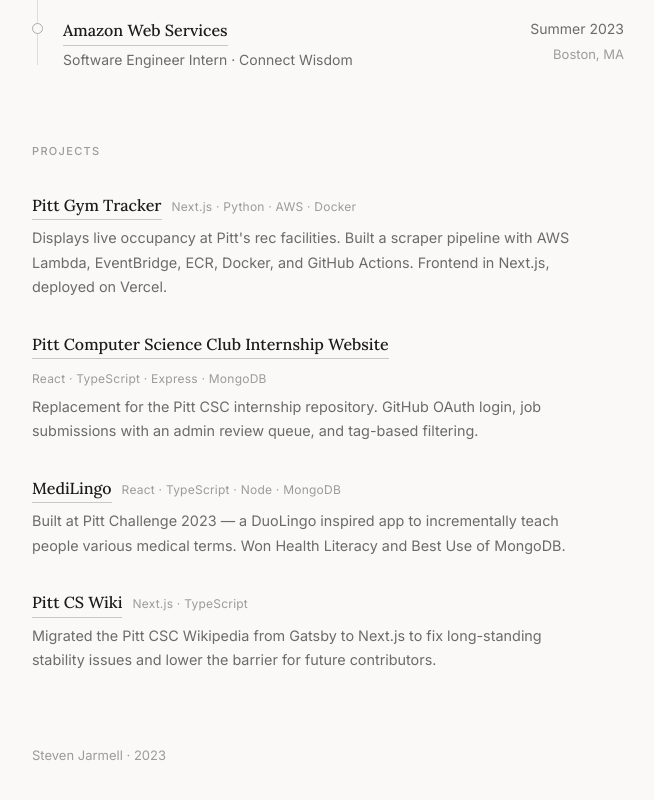
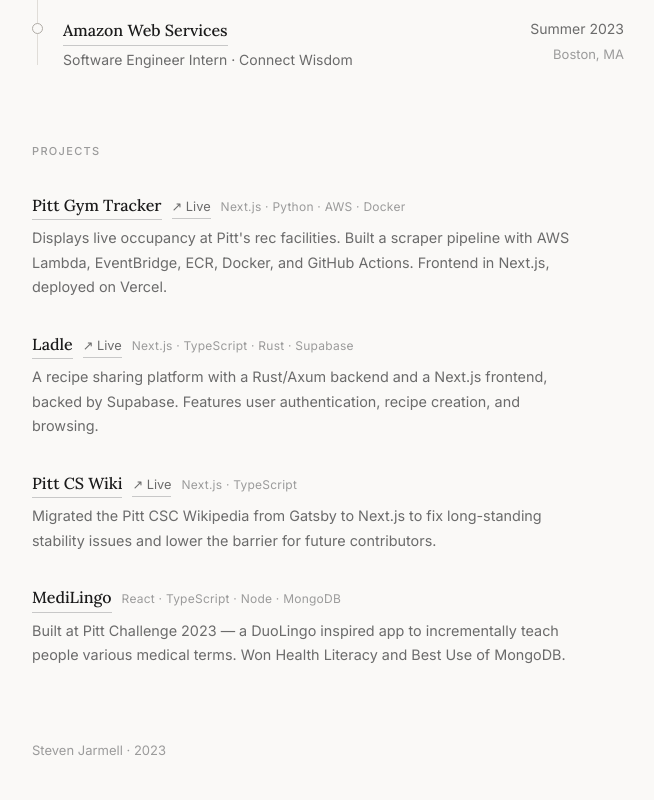
Before and after one commit to Steven-Jarmell/Steven-Jarmell.github.io, a React (Vite) app: page / in a window 1280 px wide. Shown: the part 618-1418 px from the top of the page, without its empty margins (312-966 px from the left). Built offline with nearby package versions, Linux system fonts and the light colour scheme.

Commit message:
Add live links, swap out some projects

```diff
--- a/src/App.tsx
+++ b/src/App.tsx
@@ -40,13 +40,23 @@
       "Displays live occupancy at Pitt's rec facilities. Built a scraper pipeline with AWS Lambda, EventBridge, ECR, Docker, and GitHub Actions. Frontend in Next.js, deployed on Vercel.",
     tech: ["Next.js", "Python", "AWS", "Docker"],
     link: "https://github.com/Steven-Jarmell/Pitt-Gym-Tracker",
+    liveLink: "https://pittgymtracker.vercel.app",
   },
   {
-    name: "Pitt Computer Science Club Internship Website",
+    name: "Ladle",
     description:
-      "Replacement for the Pitt CSC internship repository. GitHub OAuth login, job submissions with an admin review queue, and tag-based filtering.",
-    tech: ["React", "TypeScript", "Express", "MongoDB"],
-    link: "https://github.com/Steven-Jarmell/CSC-Internships",
+      "A recipe sharing platform with a Rust/Axum backend and a Next.js frontend, backed by Supabase. Features user authentication, recipe creation, and browsing.",
+    tech: ["Next.js", "TypeScript", "Rust", "Supabase"],
+    link: "https://github.com/Steven-Jarmell/Ladle",
+    liveLink: "https://ladle-seven.vercel.app",
+  },
+  {
+    name: "Pitt CS Wiki",
+    description:
+      "Migrated the Pitt CSC Wikipedia from Gatsby to Next.js to fix long-standing stability issues and lower the barrier for future contributors.",
+    tech: ["Next.js", "TypeScript"],
+    link: "https://github.com/Steven-Jarmell/pittcswiki-next",
+    liveLink: "https://pittcs.wiki",
   },
   {
     name: "MediLingo",
@@ -55,13 +65,6 @@
     tech: ["React", "TypeScript", "Node", "MongoDB"],
     link: "https://github.com/Steven-Jarmell/MediLingo",
   },
-  {
-    name: "Pitt CS Wiki",
-    description:
-      "Migrated the Pitt CSC Wikipedia from Gatsby to Next.js to fix long-standing stability issues and lower the barrier for future contributors.",
-    tech: ["Next.js", "TypeScript"],
-    link: "https://github.com/Steven-Jarmell/pittcswiki-next",
-  }
 ];
 
 const App = () => {
@@ -154,6 +157,7 @@
           {projects.map((project) => (
             <li key={project.name}>
               <div className="project-header">
+                <div className="project-name-links">
                   <a
                     className="project-name"
                     href={project.link}
@@ -162,6 +166,17 @@
                   >
                     {project.name}
                   </a>
+                  {project.liveLink && (
+                    <a
+                      className="project-live-link"
+                      href={project.liveLink}
+                      target="_blank"
+                      rel="noreferrer"
+                    >
+                      ↗ Live
+                    </a>
+                  )}
+                </div>
                 <span className="project-tech">{project.tech.join(" · ")}</span>
               </div>
               <p className="project-desc">{project.description}</p>
--- a/src/index.css
+++ b/src/index.css
@@ -212,6 +212,12 @@
   margin-bottom: 6px;
 }
 
+.project-name-links {
+  display: flex;
+  align-items: baseline;
+  gap: 10px;
+}
+
 .project-name {
   font-family: var(--font-serif);
   font-size: 1rem;
@@ -224,6 +230,20 @@
 }
 
 .project-name:hover {
+  border-color: var(--link-underline-hover);
+}
+
+.project-live-link {
+  font-size: 0.8rem;
+  color: var(--muted);
+  text-decoration: none;
+  border-bottom: 1px solid var(--link-underline);
+  padding-bottom: 1px;
+  transition: color 0.15s ease, border-color 0.15s ease;
+}
+
+.project-live-link:hover {
+  color: var(--text);
   border-color: var(--link-underline-hover);
 }
 
```
Lines whose indentation alone changed are shown as unchanged.
